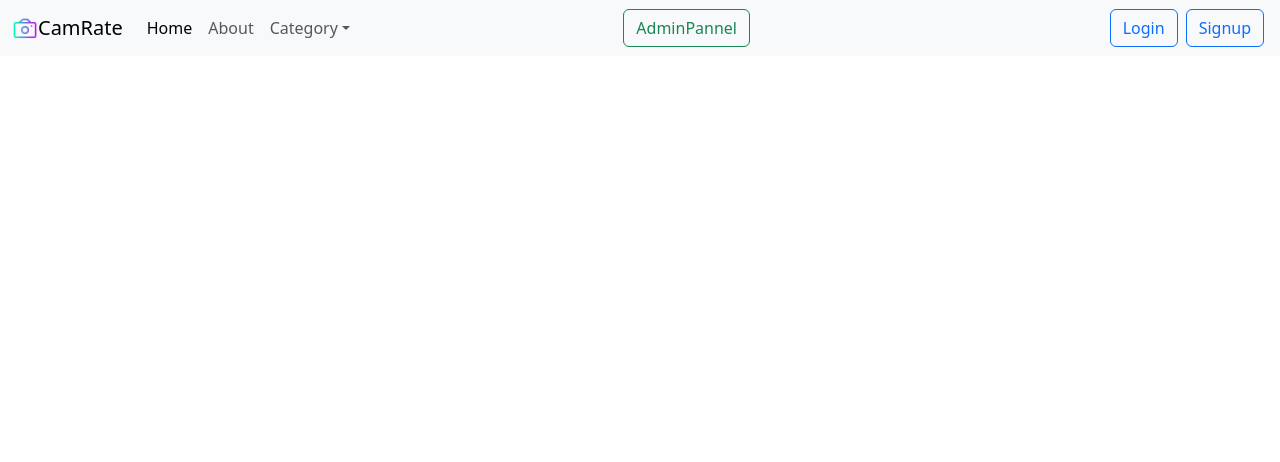
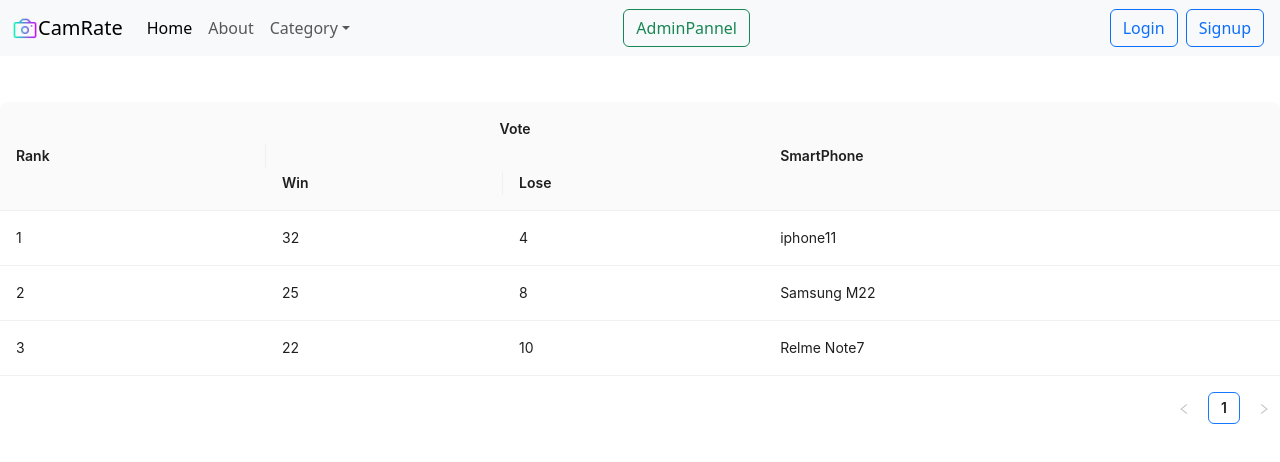
Before and after one commit to mwizard9/Camera_Test, a React (Create React App) app: page /result in a window 1280 px wide. Shown: the top 462 px of the page. Built offline with nearby package versions, Linux system fonts and the light colour scheme.

Commit message:
adding result page

```diff
--- a/src/App.js
+++ b/src/App.js
@@ -10,6 +10,7 @@
 import Login from "./Authentication/Login";
 import Signup from "./Authentication/Signup"
 import ALogin from './AdminSite/Login';
+import Result from './Components/Result';
 
 function App() {
   return (
@@ -25,6 +26,7 @@
           <Route exact path="/signup" element={<Signup />}>
           </Route>
           <Route exact path="/alogin" element={<ALogin />}></Route>
+        <Route exact path="/result" element={<Result/>}></Route>
         </Routes>
       </Router>
     </div>
--- /dev/null
+++ b/src/Components/Result.js
@@ -0,0 +1,37 @@
+import { Table } from 'antd';
+
+const { Column, ColumnGroup } = Table;
+const data = [
+    {
+        key: '1',
+        rank: '1',
+        win: 32,
+        lose: 4,
+        smartphone: 'iphone11'
+    },
+    {
+        key: '2',
+        rank: '2',
+        lose: 8,
+        win: 25,
+        smartphone: 'Samsung M22'
+    },
+    {
+        key: '2',
+        rank: '3',
+        win: 22,
+        lose: 10,
+        smartphone: 'Relme Note7'
+    },
+];
+const Result = () =>
+    <Table dataSource={data}>
+        <Column title="Rank" dataIndex="rank" key="rank" />
+        <ColumnGroup title="Vote">
+            <Column title="Win" dataIndex="win" key="win" />
+            <Column title="Lose" dataIndex="lose" key="lose" />
+        </ColumnGroup>
+
+        <Column title="SmartPhone" dataIndex="smartphone" key="smartphone" />
+    </Table>;
+export default Result;
--- a/src/Components/SelectImage.js
+++ b/src/Components/SelectImage.js
@@ -73,7 +73,7 @@
 
                     </div>
                 </div>
-                <Link className='button my-2' to="/selectImage" >Submit</Link>
+                <Link className='button my-2' to="/result" >Submit</Link>
 
             </div>
         </>
```
Also changed, not shown: src/AdminSite/AdminDashboard.js (added).
